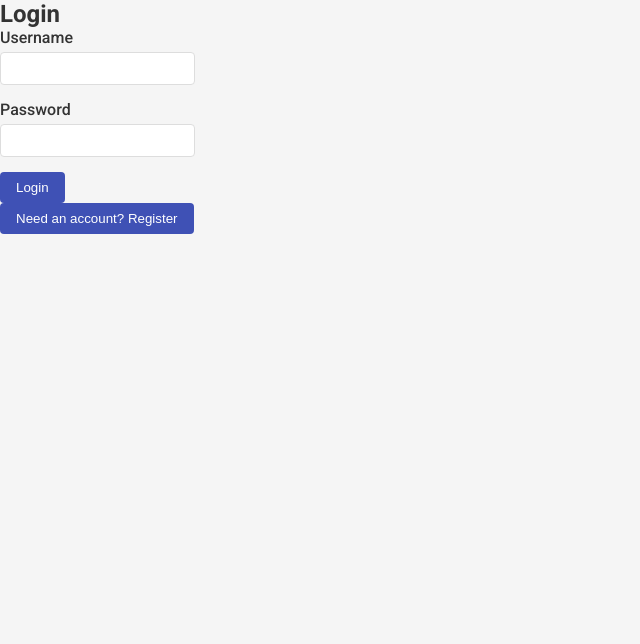
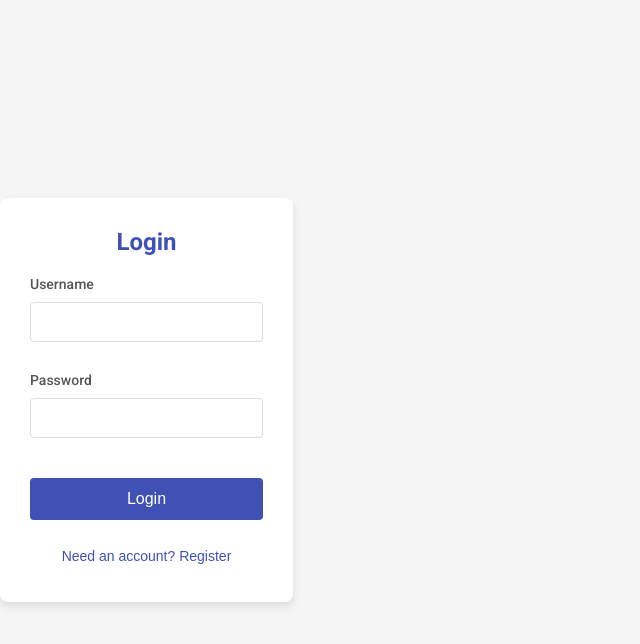
Before and after one commit to reda-akherfi/fomnedu, a React (Vite) app: page /auth in a window 1280 px wide. Shown: the top 644 px of the page, without its empty margins (0-640 px from the left). Built offline with nearby package versions, Linux system fonts and the light colour scheme.

Commit message:
fixed the UI

```diff
--- a/src/index.css
+++ b/src/index.css
@@ -171,16 +171,17 @@ body {
 }
 
 .main-content {
-  margin-left: 250px;
+  margin-left: var(--sidebar-width);
   padding: 20px;
   transition: margin-left 0.3s ease;
   padding-top: 80px;
-  width: calc(100% - 250px);
+  width: calc(100% - var(--sidebar-width));
+  box-sizing: border-box;
 }
 
 .main-content.sidebar-closed {
-  margin-left: 70px;
-  width: calc(100% - 70px);
+  margin-left: var(--sidebar-collapsed-width);
+  width: calc(100% - var(--sidebar-collapsed-width));
 }
 
 .page-container {
@@ -488,18 +489,20 @@ button.secondary:hover {
   display: flex;
   justify-content: space-between;
   align-items: center;
-  margin-bottom: 20px;
-  background-color: #fff;
-  padding: 16px 20px;
-  border-radius: 8px;
-  box-shadow: 0 2px 4px rgba(0, 0, 0, 0.1);
+  margin-bottom: 25px;
+  background-color: #f8f9fa;
+  padding: 20px 25px;
+  border-radius: 10px;
+  box-shadow: 0 2px 6px rgba(0, 0, 0, 0.08);
   width: 100%;
+  box-sizing: border-box;
 }
 
 .page-header h1 {
   margin: 0;
-  font-size: 24px;
+  font-size: 26px;
   color: #333;
+  font-weight: 600;
 }
 
 .header-actions {
@@ -2385,3 +2388,219 @@ button.secondary:hover {
   color: #f44336;
   font-size: 18px;
 }
+
+/* App Header */
+.app-header {
+  position: fixed;
+  top: 0;
+  left: 0;
+  right: 0;
+  height: var(--header-height);
+  background-color: #fff;
+  box-shadow: 0 2px 4px rgba(0, 0, 0, 0.1);
+  z-index: 100;
+  display: flex;
+  align-items: center;
+  justify-content: center;
+}
+
+.header-content {
+  display: flex;
+  align-items: center;
+  justify-content: space-between;
+  width: 100%;
+  padding: 0 20px;
+  max-width: 1600px;
+}
+
+.app-title {
+  font-size: 20px;
+  font-weight: 700;
+  color: var(--primary-color);
+}
+
+.user-section {
+  display: flex;
+  align-items: center;
+  gap: 15px;
+}
+
+.username {
+  font-weight: 500;
+  color: #555;
+}
+
+.logout-button {
+  background-color: transparent;
+  color: #666;
+  border: 1px solid #ddd;
+  border-radius: 4px;
+  padding: 6px 12px;
+  font-size: 14px;
+  transition: all 0.2s;
+}
+
+.logout-button:hover {
+  background-color: #f5f5f5;
+  color: #333;
+}
+
+/* Auth styles */
+.auth-container {
+  display: flex;
+  justify-content: center;
+  align-items: center;
+  min-height: 100vh;
+  background-color: var(--background-color);
+}
+
+.auth-form-container {
+  background-color: white;
+  border-radius: 8px;
+  box-shadow: 0 4px 10px rgba(0, 0, 0, 0.1);
+  padding: 30px;
+  width: 100%;
+  max-width: 400px;
+}
+
+.auth-form-container h2 {
+  margin-bottom: 20px;
+  color: var(--primary-color);
+  text-align: center;
+}
+
+.auth-error {
+  background-color: #ffebee;
+  color: #c62828;
+  padding: 10px;
+  border-radius: 4px;
+  margin-bottom: 20px;
+  font-size: 14px;
+}
+
+.auth-form {
+  display: flex;
+  flex-direction: column;
+  gap: 15px;
+}
+
+.auth-form .form-group {
+  display: flex;
+  flex-direction: column;
+  gap: 5px;
+}
+
+.auth-form label {
+  font-weight: 500;
+  color: #555;
+  font-size: 14px;
+}
+
+.auth-form input {
+  padding: 10px 12px;
+  border: 1px solid #ddd;
+  border-radius: 4px;
+  font-size: 16px;
+  transition: border-color 0.2s;
+}
+
+.auth-form input:focus {
+  border-color: var(--primary-color);
+  outline: none;
+}
+
+.auth-button {
+  background-color: var(--primary-color);
+  color: white;
+  border: none;
+  border-radius: 4px;
+  padding: 12px;
+  font-size: 16px;
+  cursor: pointer;
+  transition: background-color 0.2s;
+  margin-top: 10px;
+}
+
+.auth-button:hover {
+  background-color: var(--primary-color-dark);
+}
+
+.auth-button:disabled {
+  opacity: 0.7;
+  cursor: not-allowed;
+}
+
+.auth-toggle {
+  margin-top: 20px;
+  text-align: center;
+}
+
+.auth-toggle-button {
+  background: none;
+  border: none;
+  color: var(--primary-color);
+  cursor: pointer;
+  font-size: 14px;
+  font-weight: 500;
+  transition: color 0.2s;
+}
+
+.auth-toggle-button:hover {
+  color: var(--primary-color-dark);
+  text-decoration: underline;
+}
+
+/* Module tasks display */
+.module-tasks {
+  margin-top: 15px;
+  margin-bottom: 15px;
+  background-color: #f8f9fa;
+  padding: 12px;
+  border-radius: 6px;
+}
+
+.module-tasks h4 {
+  font-size: 15px;
+  color: #444;
+  margin: 0 0 10px 0;
+  font-weight: 500;
+}
+
+.task-chips {
+  display: flex;
+  flex-wrap: wrap;
+  gap: 8px;
+  padding: 0;
+  margin: 0;
+}
+
+.task-chip {
+  background-color: #e8f0fe;
+  color: #1a73e8;
+  padding: 5px 12px;
+  border-radius: 16px;
+  font-size: 13px;
+  font-weight: 500;
+  white-space: nowrap;
+  overflow: hidden;
+  text-overflow: ellipsis;
+  max-width: 200px;
+  border: 1px solid #d2e3fc;
+  display: inline-block;
+  transition: all 0.2s ease;
+}
+
+.task-chip:hover {
+  background-color: #d2e3fc;
+  transform: translateY(-2px);
+  box-shadow: 0 2px 4px rgba(0, 0, 0, 0.1);
+}
+
+.module-card-actions {
+  margin-top: auto;
+  display: flex;
+  justify-content: space-between;
+  align-items: center;
+  padding-top: 15px;
+  border-top: 1px solid #eee;
+}
--- a/src/pages/Tasks.tsx
+++ b/src/pages/Tasks.tsx
@@ -320,15 +320,6 @@ const Tasks = () => {
               </div>
             </div>
           </div>
-          <Link to="/documents" className="documents-link-button">
-            <FaFile /> Documents
-          </Link>
-          <Link to="/videos" className="videos-link-button">
-            <FaVideo /> Videos
-          </Link>
-          <Link to="/notes" className="notes-link-button">
-            <FaStickyNote /> Notes
-          </Link>
           <button className="create-button" onClick={() => handleOpenModal()}>
             <FaPlus /> New Task
           </button>
```
